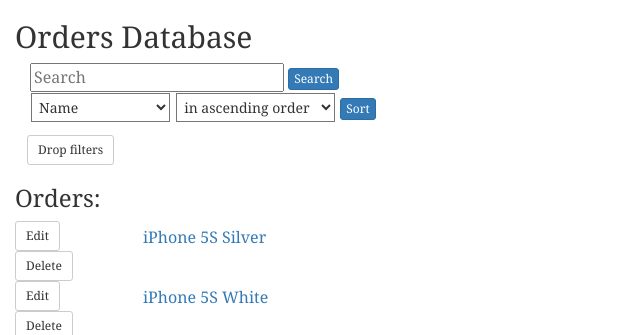
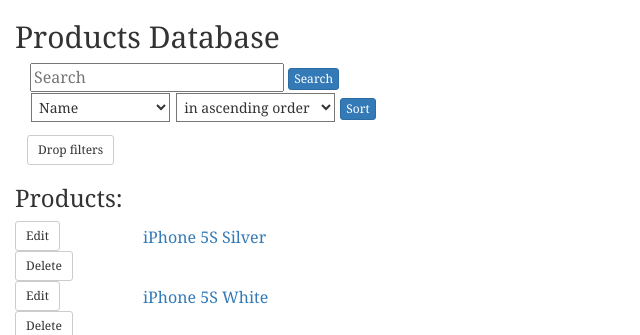
Before and after one commit to Lovelykira/Phones_Shop, a Django app: page / in a window 1280 px wide. Shown: the top 335 px of the page, without its empty margins (0-640 px from the left). Run offline with Django 3.2, Linux system fonts and the light colour scheme; data comes from the database, SQL or seed files in the repository; some libraries are stand-ins or nearby versions.

Commit message:
label changes

```diff
--- a/templates/product/product_list.html
+++ b/templates/product/product_list.html
@@ -2,7 +2,7 @@
 {% block content %}
 <div class="row">
     <div class="col-md-12">
-        <h2>Orders Database</h2>
+        <h2>Products Database</h2>
         {% include 'product/search.html' %}
         {% include 'product/sort.html' %}
         <div class="drop_filters_container">
@@ -16,7 +16,7 @@
 </div>
 <div class="row">
 <div class="col-md-12">
-            <h3>Orders:</h3>
+            <h3>Products:</h3>
             {% for product in product_list %}
                 <div class="row">
                     <div class="col-md-1" style="width: 10%">
```
